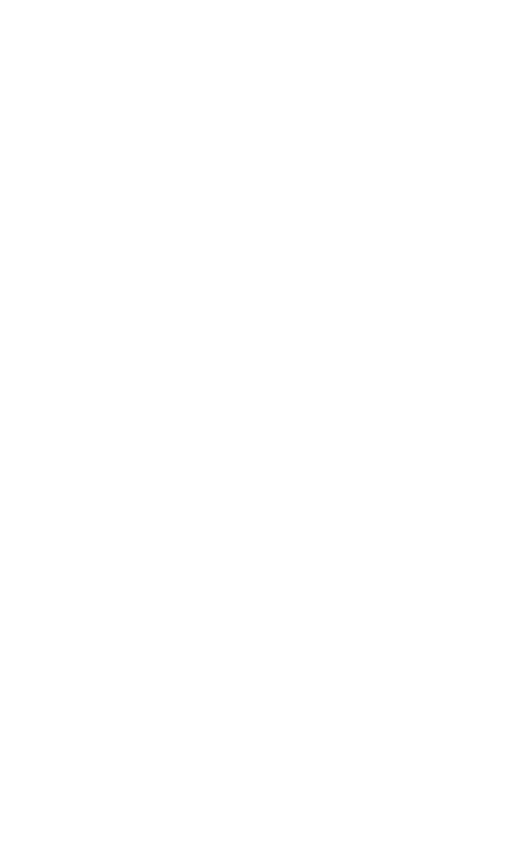
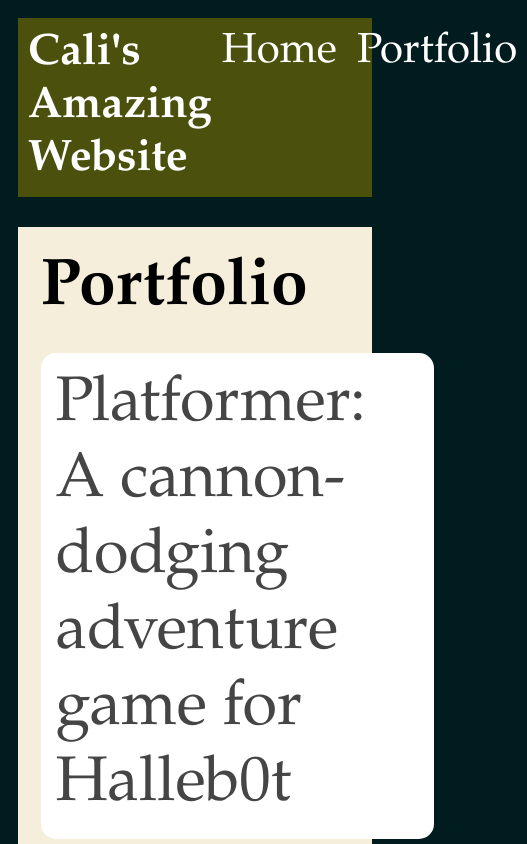
Before and after one commit to cali444real/cali444real.github.io, a plain HTML site: page portfolio.html in a window 390 px wide. Shown: the top 844 px of the page, 527 px wide, since content can reach past the window. Drawn offline with Linux system fonts and the light colour scheme.

Commit message:
adding portfolio and starting platformer

```diff
--- a/fsd-projects/platformer/platformer.js
+++ b/fsd-projects/platformer/platformer.js
@@ -27,7 +27,7 @@
     //////////////////////////////////
 
     // TODO 1 - Enable the Grid
-    // toggleGrid();
+    toggleGrid();
 
 
     // TODO 2 - Create Platforms
--- a/index.html
+++ b/index.html
@@ -3,27 +3,46 @@
 
   <head>
     <title>Beyonce or Bust</title>
+    <link rel="stylesheet" href="style.css" />
   </head>
 
 
   <body>
     <!-- All content goes here -->
     <div id="all-contents">
+
       <nav>
-
+        <h1>Cali's Amazing Website</h1>
+        <ul id="nav-ul">
+          <li class="nav-li">
+            <a href="index.html">Home</a>
+          </li>
+          <li class="nav-li">
+            <a href="portfolio.html">Portfolio</a>
+          </li>
+        </ul>
       </nav>
 
       <main>
         <!-- Sidebar section -->
         <div class="Sidebar">
-
+          <img class="Sidebar-img" src="https://www.washingtonpost.com/wp-apps/imrs.php?src=https://arc-anglerfish-washpost-prod-washpost.s3.amazonaws.com/public/PPW5MQHKF5FP7IFZ2OL3PKEJFU.jpg&w=1440"
+          alt="Beyonce" width="60%" height="70%">
         </div>
         <!-- Content section -->
         <div class="content">
           <h2>Cali Pilate</h2>
           <p>Professor Invictus at YACHS</p>
+
+
+          <!-- Interests section-->
           <div id="interests">
-
+            <h3>Interests</h3>
+            <ul>
+              <li>ACT I</li>
+              <li>ACT II</li>
+              <li>ACT III</li>
+            </ul>
           </div>
         </div>
       </main>
--- a/portfolio.html
+++ b/portfolio.html
@@ -0,0 +1,43 @@
+<!DOCTYPE html>
+<html>
+   <head>
+    <title>Beyonce or Bust</title>
+    <link rel="stylesheet" href="style.css" />
+  </head>
+
+  <body>
+    <!-- All content goes here -->
+    <div id="all-contents">
+    <nav>
+        <h1>Cali's Amazing Website</h1>
+        <ul id="nav-ul">
+            <li class="nav-li">
+                <a href="index.html">Home</a>
+            </li>
+
+            <li class="nav-li">
+            <a href="portfolio.html">Portfolio</a>
+            </li>
+        </ul>
+    </nav>
+
+    <main>
+        <div class="content">
+    <h1>Portfolio</h1>
+    <ul id="portfolio">
+        <li>
+        <a href="fsd-projects/platformer/">Platformer: A cannon-dodging adventure game for Halleb0t</a>
+        </li>
+        <li>
+        <a href="fsd-projects/bouncing-box/">Bouncing Box: A fun introduction to web game development</a>
+        </li>
+        <li>
+        <a href="fsd-projects/circularity/">Circularity: A poetic motion experiment with circles</a>
+        </li>
+
+    </ul>
+  </div>
+    </main>
+    </div>
+  </body>
+</html>
--- a/style.css
+++ b/style.css
@@ -0,0 +1,151 @@
+body {
+    background: rgb(0, 28, 31);
+    color: #2e2e2e;
+    padding: 10px;
+    font-family: Garamond;
+}
+
+#all-contents {
+    max-width: 1200px;
+    margin: auto;
+}
+
+/* navigation menu */
+nav {
+    background: rgb(75, 80, 13);
+    margin: 0 auto;
+    display: flex;
+    padding: 10px;
+    margin-bottom: 20px;
+}
+
+h1 {
+    display: flex;
+    align-items: center;
+    color: white;
+    flex: 1;
+    margin: 0;
+}
+
+#nav-ul {
+    list-style-type: none;
+    margin: 0;
+    padding: 0;
+    display: flex;
+}
+
+.nav-li {
+    display: inline-block;
+    padding: 0 10px;
+}
+
+a {
+    text-decoration: none;
+    color: #fff;
+}
+
+/* main container area beneath menu */
+main {
+    background: rgb(245, 238, 219);
+    display: flex;
+    margin-top: 20px;
+}
+
+.sidebar {
+    margin-right: 25px;
+    padding: 10px;
+}
+
+.sidebar-img {
+    width: 200px;
+}
+
+.content {
+    flex: 1;
+    padding: 15px;
+}
+
+/* interests section styles */
+#interests {
+    border: 4px silver ridge;
+    padding: 8px;
+    margin-top: 20px;
+}
+
+h2, h3 {
+    margin: 0px;
+}
+/* Portfolio styles */
+.content h1 {
+  color: black;
+}
+
+#portfolio {
+  list-style-type: none;
+  padding-left: 0;
+}
+
+#portfolio li {
+  background: #fff;
+  padding: 10px;
+  border-radius: 10px;
+  margin-bottom: 10px;
+}
+
+#portfolio li:hover {
+  background: #eee;
+}
+
+#portfolio a {
+  text-decoration: none;
+  color: #454545;
+}
+/* responsive web design */
+@media screen and (min-width: 120px) and (max-width: 1080px) {
+  main {
+    height: 100ch;
+    zoom: 1.5;
+    display: grid;
+  }
+
+  h1 {
+    font-size: 44px;
+  }
+
+  h2 {
+    font-size: 42px;
+  }
+
+  h3 {
+    font-size: 36px;
+  }
+
+  #all-contents {
+    height: 100ch;
+    margin: none;
+  }
+
+  a {
+    font-size: 42px;
+  }
+
+  .sidebar {
+    margin-right: 0px;
+    justify-content: center;
+    align-items: center;
+  }
+
+  .sidebar-img {
+    width: 100%;
+  }
+
+  p,
+  li {
+    font-size: 24px;
+  }
+
+  .content {
+    align-content: center;
+    justify-content: center;
+  }
+}
```
